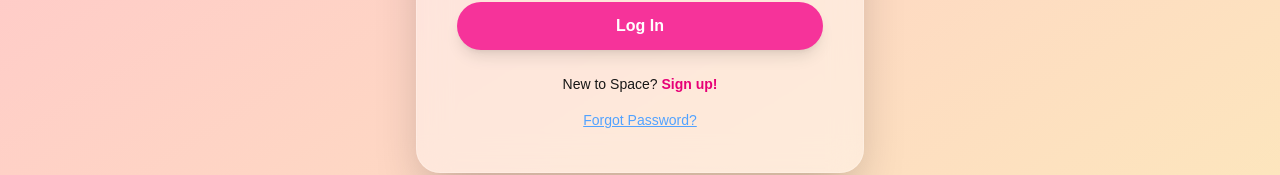
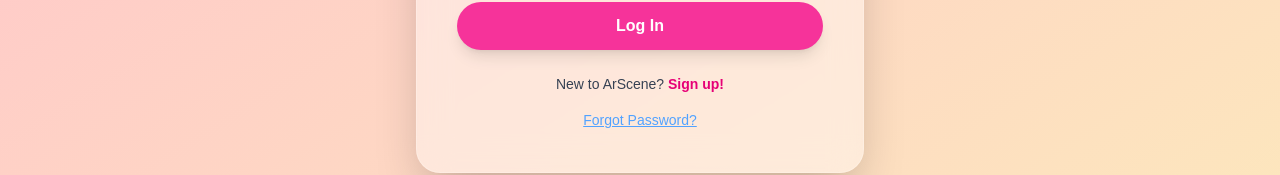
Before and after one commit to SagarAngadi1/ImageTransform, a Next.js app: page /login in a window 1280 px wide. Shown: the part 439-614 px from the top of the page. Built offline with nearby package versions, Linux system fonts and the light colour scheme.

Commit message:
Launch Version

```diff
--- a/src/pages/login.js
+++ b/src/pages/login.js
@@ -104,7 +104,7 @@ const Login = () => {
               placeholder="Email"
               value={email}
               onChange={(e) => setEmail(e.target.value)}
-              className="p-3 rounded-xl border border-white/50 bg-white/60 placeholder-gray-600 focus:outline-none focus:ring-2 focus:ring-pink-400 text-black"
+              className="p-3 rounded-xl border border-white/50 bg-white/60 placeholder-gray-600 focus:outline-none focus:ring-2 focus:ring-pink-400 text-gray-700"
               required
             />
             <input
@@ -161,8 +161,8 @@ const Login = () => {
         )}
 
         <div className="mt-6 text-center">
-          <p className="text-sm">
-            New to Space?{' '}
+          <p className="text-sm text-gray-700">
+            New to ArScene?{' '}
             <Link href="/signup" className="text-pink-600 font-semibold hover:underline">
               Sign up!
             </Link>
--- a/src/pages/signup.js
+++ b/src/pages/signup.js
@@ -137,7 +137,7 @@ export default function Signup() {
           placeholder="Email"
           value={email}
           onChange={(e) => setEmail(e.target.value)}
-          className="p-3 rounded-xl border border-white/50 bg-white/60 placeholder-gray-600 focus:outline-none focus:ring-2 focus:ring-pink-400"
+          className="p-3 rounded-xl border border-white/50 bg-white/60 placeholder-gray-600 focus:outline-none focus:ring-2 focus:ring-pink-400 text-gray-700"
           required
         />
         <input
@@ -145,7 +145,7 @@ export default function Signup() {
           placeholder="Password"
           value={password}
           onChange={(e) => setPassword(e.target.value)}
-          className="p-3 rounded-xl border border-white/50 bg-white/60 placeholder-gray-600 focus:outline-none focus:ring-2 focus:ring-pink-400"
+          className="p-3 rounded-xl border border-white/50 bg-white/60 placeholder-gray-600 focus:outline-none focus:ring-2 focus:ring-pink-400 text-gray-700"
           required
         />
         <button
```
